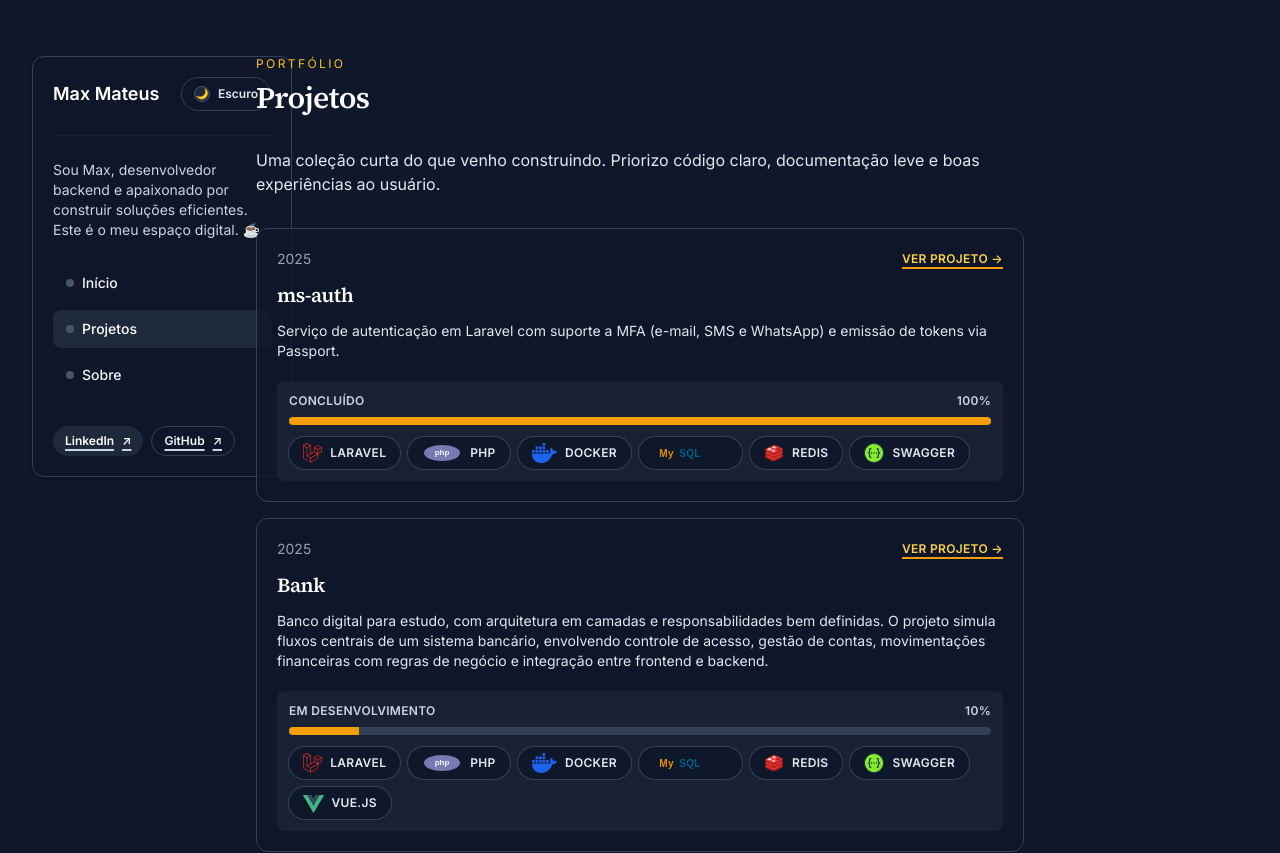
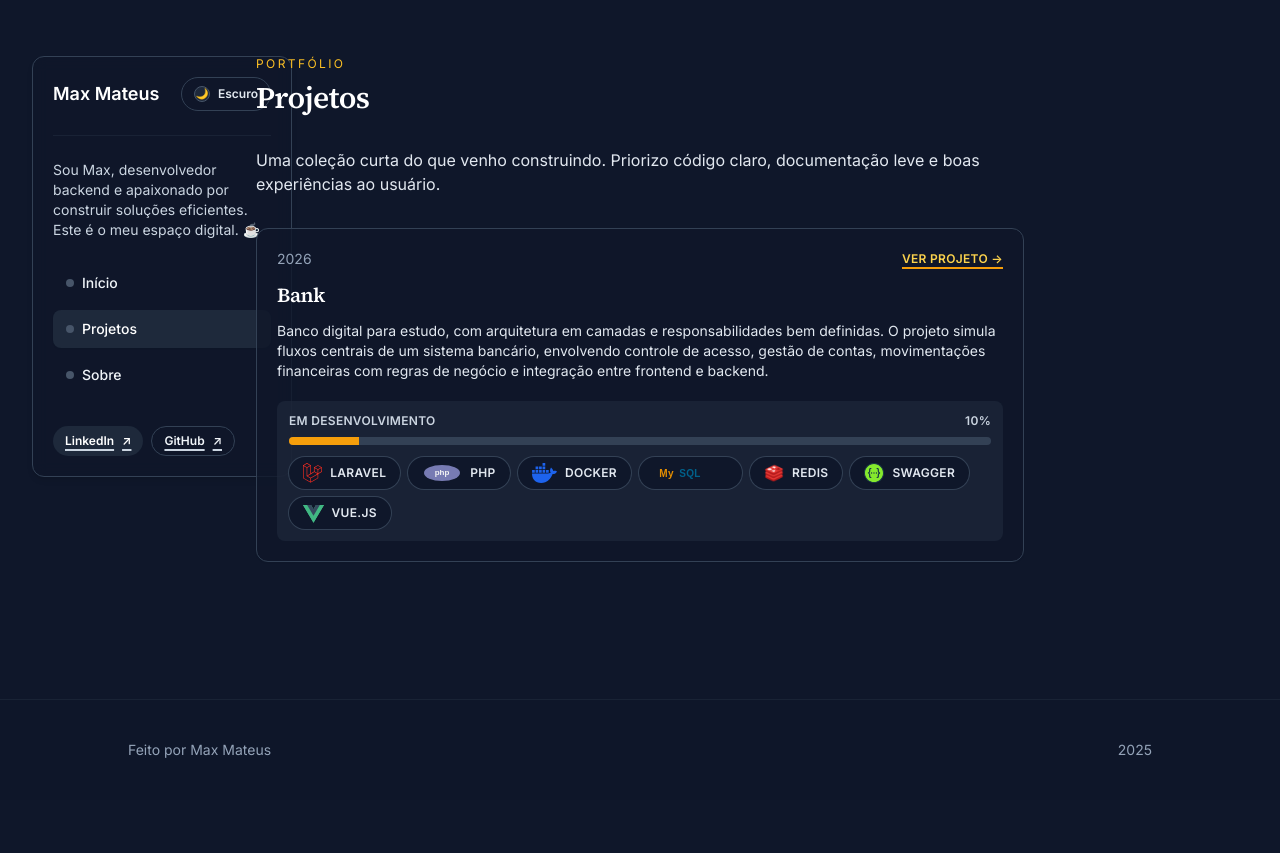
Before and after one commit to MaxMateus/max-portfolio, a Vue app: page /projects in a window 1280 px wide. Shown: the top 853 px of the page. After the commit the page ends 800 px from the top, so only its background shows below. Built offline with nearby package versions, Linux system fonts and the light colour scheme.

Commit message:
removendo projeto

```diff
--- a/src/data/projects.ts
+++ b/src/data/projects.ts
@@ -12,22 +12,22 @@ export type Project = {
 }
 
 export const projects: Project[] = [
-  {
-    id: 'ms-auth',
-    title: 'ms-auth',
-    year: '2025',
-    description:
-      'Serviço de autenticação em Laravel com suporte a MFA (e-mail, SMS e WhatsApp) e emissão de tokens via Passport.',
-    link: 'https://github.com/maxmateus/ms-auth',
-    status: 'Concluído',
-    progress: 100,
-    techs: ['Laravel', 'PHP', 'Docker', 'MySQL', 'Redis', 'Swagger'],
-    featured: true,
-  },
+  // {
+  //   id: 'ms-auth',
+  //   title: 'ms-auth',
+  //   year: '2025',
+  //   description:
+  //     'Serviço de autenticação em Laravel com suporte a MFA (e-mail, SMS e WhatsApp) e emissão de tokens via Passport.',
+  //   link: 'https://github.com/maxmateus/ms-auth',
+  //   status: 'Concluído',
+  //   progress: 100,
+  //   techs: ['Laravel', 'PHP', 'Docker', 'MySQL', 'Redis', 'Swagger'],
+  //   featured: true,
+  // },
   {
     id: 'minibank',
     title: 'Bank',
-    year: '2025',
+    year: '2026',
     description:
       'Banco digital para estudo, com arquitetura em camadas e responsabilidades bem definidas. O projeto simula fluxos centrais de um sistema bancário, envolvendo controle de acesso, gestão de contas, movimentações financeiras com regras de negócio e integração entre frontend e backend.',
     repos: [
```
